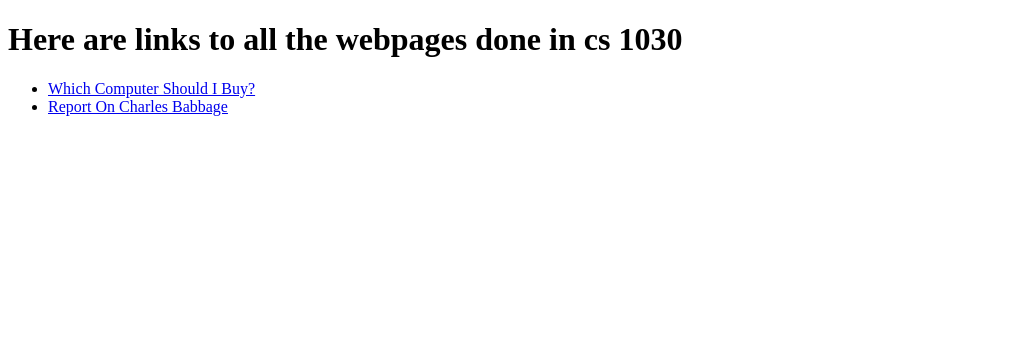
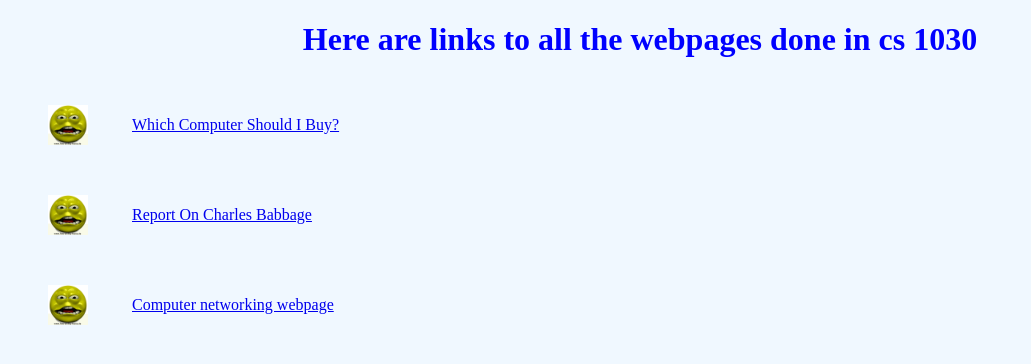
Before and after one commit to AlexanderSchott802/1030Site, a plain HTML site: page index.html in a window 1280 px wide. Shown: the whole page, without its empty margins (0-1031 px from the left). Drawn offline with Linux system fonts and the light colour scheme.

Commit message:
Made style rules and linked the network webpage

```diff
--- a/index.html
+++ b/index.html
@@ -4,7 +4,7 @@
     <meta charset="UTF-8">
     <meta http-equiv="X-UA-Compatible" content="IE=edge">
     <meta name="viewport" content="width=device-width, initial-scale=1.0">
-    <link rel="stylesheet" href="../styles/style.css">
+    <link rel="stylesheet" href="styles/style.css">
     <title>1030 Site</title>
 </head>
 <body>
@@ -12,6 +12,8 @@
     <ul>
         <li><a href="whichcomputer/which.html">Which Computer Should I Buy?</a></li>
         <li><a href="Babbage Report/babbage.html">Report On Charles Babbage</a></li>
+        <li><a href="computerNetworking/index.html">Computer networking webpage</a></li>
+
 
     </ul>
 </body>
--- a/styles/style.css
+++ b/styles/style.css
@@ -0,0 +1,23 @@
+h1{
+    text-align: center;
+    color: blue;
+}
+
+body{
+    background-color: aliceblue;
+}
+
+p{
+    width: 85%;
+    margin: auto;
+}
+
+li {
+	margin: 0;
+	padding: 36px 0 36px 84px;
+	list-style: none;
+	background-image: url("../Images/cry.gif");
+	background-repeat: no-repeat;
+	background-position: left center;
+	background-size: 40px;
+}
```
Also changed, not shown: computerNetworking/index.html (+2 -0 lines), Images/cry.gif (added), 2 other files.
